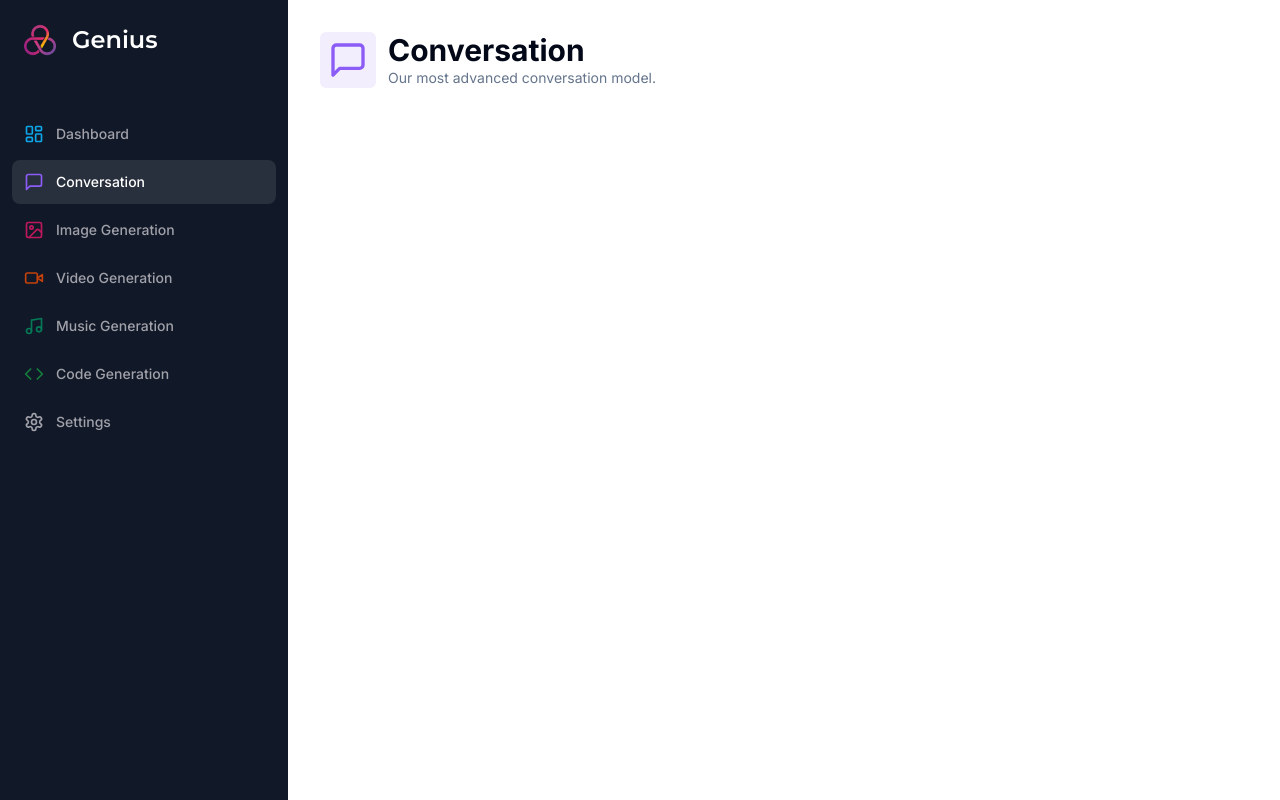
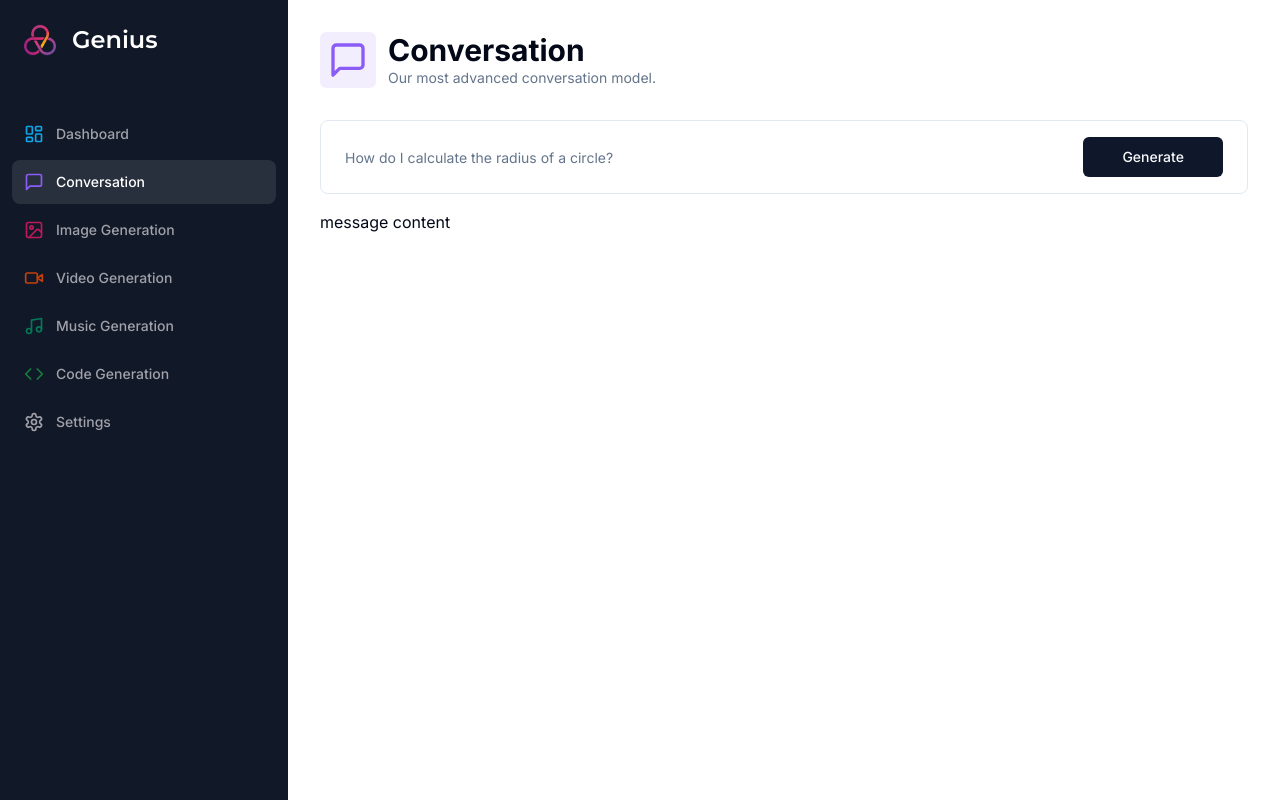
Before and after one commit to ShamsadAlam/AI-SAAS-Platforms, a Next.js app: page /conversation in a window 1280 px wide. Built offline with nearby package versions, Linux system fonts and the light colour scheme.

Commit message:
building conversation ai api

```diff
--- /dev/null
+++ b/app/(dashboard)/(routes)/conversation/constants.ts
@@ -0,0 +1,5 @@
+import * as z from "zod";
+
+export const formSchema = z.object({
+  prompt: z.string().min(1, { message: "Prompt is required" }),
+});
--- a/app/(dashboard)/(routes)/conversation/page.tsx
+++ b/app/(dashboard)/(routes)/conversation/page.tsx
@@ -1,7 +1,27 @@
+"use client";
+import * as z from "zod";
 import { MessageSquare } from "lucide-react";
 import { Heading } from "@/components/Heading";
+import { useForm } from "react-hook-form";
+
+import { formSchema } from "./constants";
+import { zodResolver } from "@hookform/resolvers/zod";
+import { Form, FormControl, FormField, FormItem } from "@/components/ui/form";
+import { Input } from "@/components/ui/input";
+import { Button } from "@/components/ui/button";
 
 const ConversationPage = () => {
+  const form = useForm<z.infer<typeof formSchema>>({
+    resolver: zodResolver(formSchema),
+    defaultValues: {
+      prompt: "",
+    },
+  });
+  const isLoading = form.formState.isSubmitting;
+
+  const onSubmit = async (values: z.infer<typeof formSchema>) => {
+    console.log(values);
+  };
   return (
     <div>
       <Heading
@@ -11,6 +31,39 @@
         iconColor="text-violet-500"
         bgColor="bg-violet-500/10"
       />
+      <div className="px-4 lg:px-8">
+        <div>
+          <Form {...form}>
+            <form
+              onSubmit={form.handleSubmit(onSubmit)}
+              className="rounded-lg border w-full p-4 px-3 md:px-6 focus-within:shadow-sm grid grid-cols-12 gap-2"
+            >
+              <FormField
+                name="prompt"
+                render={({ field }) => (
+                  <FormItem className="cols-span-12 lg:col-span-10">
+                    <FormControl className="m-0 p-0">
+                      <Input
+                        className="border-0 outline-none focus-visible:ring-0 focus-visible:ring-transparent"
+                        disabled={isLoading}
+                        placeholder="How do I calculate the radius of a circle?"
+                        {...field}
+                      />
+                    </FormControl>
+                  </FormItem>
+                )}
+              />
+              <Button
+                className="col-span-12 lg:col-span-2 w-full"
+                disabled={isLoading}
+              >
+                Generate
+              </Button>
+            </form>
+          </Form>
+        </div>
+        <div className="space-y-4 mt-4">message content</div>
+      </div>
     </div>
   );
 };
--- /dev/null
+++ b/app/api/conversation/route.ts
@@ -0,0 +1,6 @@
+import Configuration, { OpenAI } from "openai";
+
+const configuration = new Configuration({
+  apiKey: process.env.OPENAI_API_KEY,
+});
+// const openai = new OpenAI(configuration)
--- /dev/null
+++ b/components/ui/input.tsx
@@ -0,0 +1,25 @@
+import * as React from "react"
+
+import { cn } from "@/lib/utils"
+
+export interface InputProps
+  extends React.InputHTMLAttributes<HTMLInputElement> {}
+
+const Input = React.forwardRef<HTMLInputElement, InputProps>(
+  ({ className, type, ...props }, ref) => {
+    return (
+      <input
+        type={type}
+        className={cn(
+          "flex h-10 w-full rounded-md border border-input bg-background px-3 py-2 text-sm ring-offset-background file:border-0 file:bg-transparent file:text-sm file:font-medium placeholder:text-muted-foreground focus-visible:outline-none focus-visible:ring-2 focus-visible:ring-ring focus-visible:ring-offset-2 disabled:cursor-not-allowed disabled:opacity-50",
+          className
+        )}
+        ref={ref}
+        {...props}
+      />
+    )
+  }
+)
+Input.displayName = "Input"
+
+export { Input }
--- a/package.json
+++ b/package.json
@@ -18,6 +18,7 @@
     "clsx": "^2.0.0",
     "lucide-react": "^0.294.0",
     "next": "14.0.3",
+    "openai": "^4.20.1",
     "react": "^18",
     "react-dom": "^18",
     "react-hook-form": "^7.49.0",
```
Also changed, not shown: 2 other files (tests, documents, lock files or other folders).
